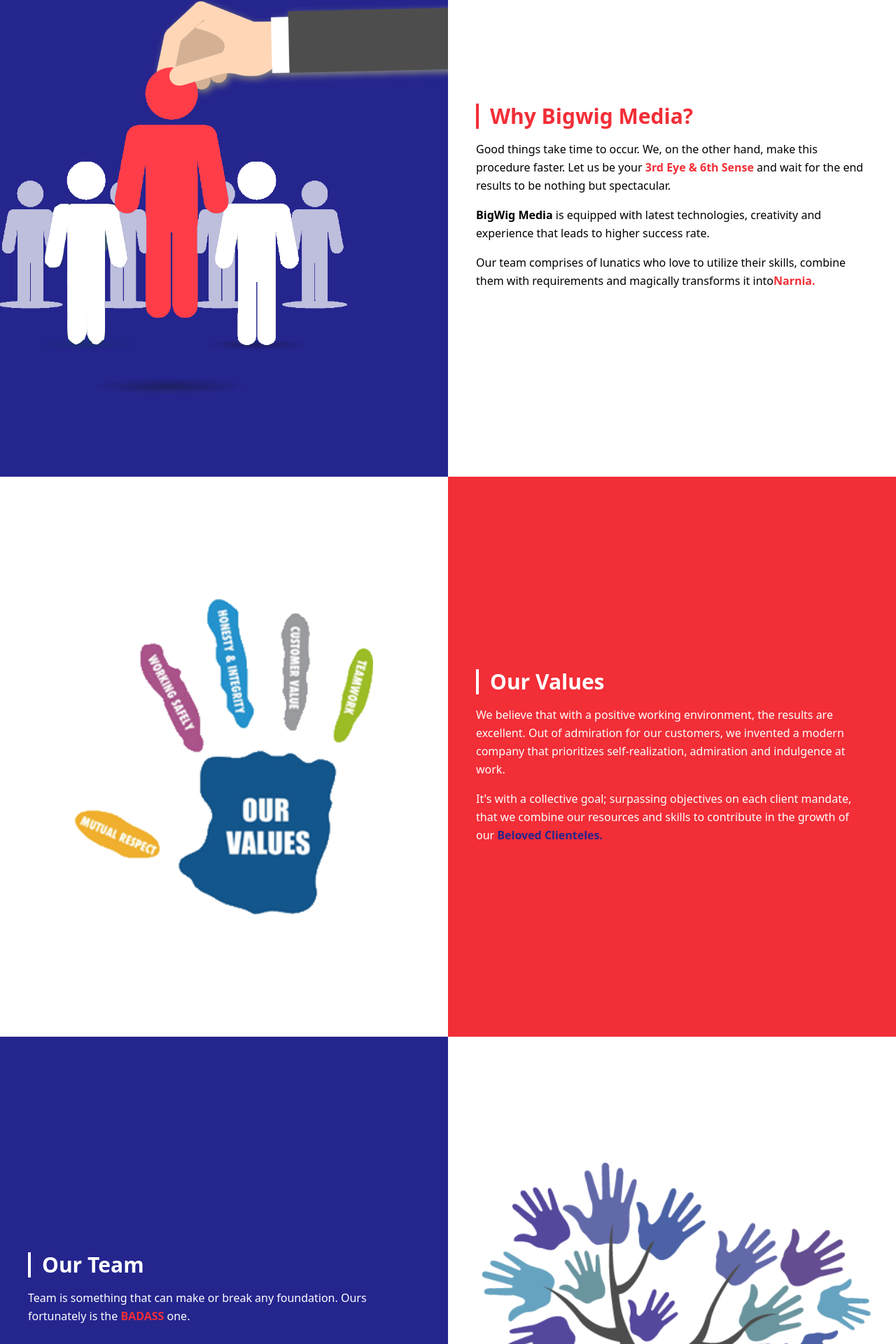
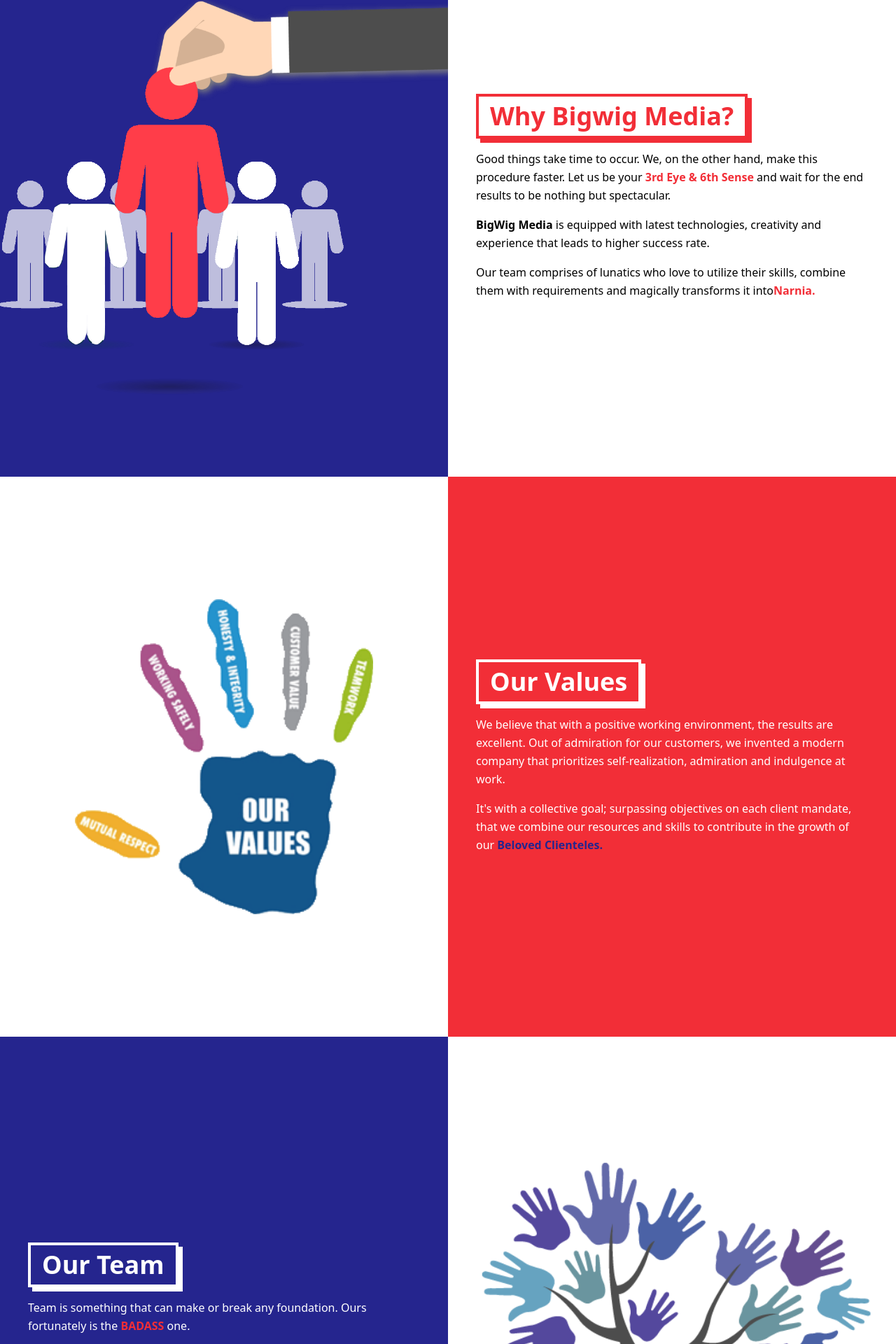
Before and after one commit to Chandan2812/Bigwig, a React (Vite) app: page /Y-Bigwig in a window 1280 px wide. Shown: the part 198-2118 px from the top of the page at 70% size. Built offline with nearby package versions, Linux system fonts and the light colour scheme.

Commit message:
updated titles style all pages

```diff
--- a/src/components/Agency.tsx
+++ b/src/components/Agency.tsx
@@ -50,10 +50,13 @@
             <img src={mission} alt="Mission Icon" className="w-40 md:w-2/3" />
           </div>
           <div className="w-full md:w-2/3">
-            <h2 className="text-[#e43038] text-4xl md:text-5xl font-bold border-2 border-[#e43038] inline-block px-4 py-2 mb-4 text-center md:text-left">
-              Mission
-            </h2>
-            <p className="mb-3 text-lg text-justify md:text-left">
+            <div className="relative w-fit group">
+              <h2 className="text-3xl md:text-4xl text-[#F22E37] font-bold border-4 border-[#F22E37] px-4 py-2 bg-white relative z-10">
+                Mission
+              </h2>
+              <div className="absolute inset-0 translate-x-1.5 translate-y-1.5 bg-[#F22E37] z-0 transition-all duration-300 group-hover:translate-x-0 group-hover:translate-y-0 group-hover:opacity-0"></div>
+            </div>
+            <p className="mb-3 text-lg text-justify md:text-left mt-6">
               Your portion of mind plus our psyche will have their own
               <span className="font-semibold"> PARTY</span>.
             </p>
--- a/src/components/HelpSection.tsx
+++ b/src/components/HelpSection.tsx
@@ -134,11 +134,16 @@
 
       <section className="w-full md:w-5/6 mx-auto p-6 font-sans">
         {/* Header */}
-        <div className="border-4 border-red-500 inline-block px-4 py-2 mb-8">
-          <span className="text-blue-700 font-bold text-2xl">HELP!</span>{" "}
-          <span className="text-red-600 text-2xl font-semibold">
-            MY THING IS NONE OF THE ABOVE
-          </span>
+        <div className=" inline-block px-4 py-2 mb-8">
+          <div className="relative w-fit group">
+            <h2 className="text-3xl md:text-4xl text-[#F22E37] font-bold border-4 border-[#F22E37] px-4 py-2 bg-white relative z-10">
+              <span className="text-blue-700 font-bold text-2xl">HELP!</span>{" "}
+              <span className="text-red-600 text-2xl font-semibold">
+                MY THING IS NONE OF THE ABOVE
+              </span>
+            </h2>
+            <div className="absolute inset-0 translate-x-1.5 translate-y-1.5 bg-[#F22E37] z-0 transition-all duration-300 group-hover:translate-x-0 group-hover:translate-y-0 group-hover:opacity-0"></div>
+          </div>
         </div>
 
         {/* Services List */}
--- a/src/components/Madness.tsx
+++ b/src/components/Madness.tsx
@@ -95,7 +95,7 @@
                   isImageRight ? "order-1" : "order-2"
                 }`}
               >
-                <h3 className="text-3xl md:text-5xl font-bold border-l-4 pl-3 border-current">
+                <h3 className="text-3xl md:text-4xl font-bold ">
                   {step.title}
                 </h3>
                 <p className="text-base md:text-lg leading-relaxed">
--- a/src/components/Strategy.tsx
+++ b/src/components/Strategy.tsx
@@ -1,5 +1,5 @@
 import { Link } from "react-router-dom";
-import strategy from "../assets/a17_s_discovery.jpg";
+
 import CallToActionSection from "./Footer";
 import Navbar from "./nav";
 
@@ -10,13 +10,16 @@
 
       {/* Section 1: Title on Left */}
       <section className="w-full">
-        <img src={strategy} alt="" className="w-full md:h-[90vh]" />
         <div className="w-full md:w-5/6 mx-auto flex flex-col md:flex-row">
           {/* Text Section */}
           <div className="w-full flex flex-col justify-center md:py-32 px-4 py-10">
-            <h2 className="text-3xl md:text-4xl text-[#F22E37] font-bold md:border-l-4 border-[#F22E37] pl-4 text-center md:text-left">
-              Discovery Process
-            </h2>
+            <div className="relative w-fit group">
+              <h2 className="text-3xl md:text-4xl text-[#F22E37] font-bold border-4 border-[#F22E37] px-4 py-2 bg-white relative z-10">
+                Discovery Process
+              </h2>
+              <div className="absolute inset-0 translate-x-1.5 translate-y-1.5 bg-[#F22E37] z-0 transition-all duration-300 group-hover:translate-x-0 group-hover:translate-y-0 group-hover:opacity-0"></div>
+            </div>
+
             <p className="text-base leading-relaxed mt-8 text-justify md:text-left">
               Firstly, we enquire your mindset. It is important for us to know
               what you think so that we work our magic accordingly. Then comes a
@@ -97,9 +100,12 @@
         <div className="w-full md:w-5/6 mx-auto flex flex-col md:flex-row">
           {/* Text Section */}
           <div className="w-full flex flex-col justify-center md:py-32 px-4 py-10">
-            <h2 className="text-3xl md:text-4xl text-[#F22E37] font-bold md:border-l-4 border-[#F22E37] pl-4">
-              Discovery Presentation
-            </h2>
+            <div className="relative w-fit group">
+              <h2 className="text-3xl md:text-4xl text-[#F22E37] font-bold border-4 border-[#F22E37] px-4 py-2 bg-white relative z-10">
+                Discovery Presentation
+              </h2>
+              <div className="absolute inset-0 translate-x-1.5 translate-y-1.5 bg-[#F22E37] z-0 transition-all duration-300 group-hover:translate-x-0 group-hover:translate-y-0 group-hover:opacity-0"></div>
+            </div>
             <p className="text-base leading-relaxed mt-8 text-justify md:text-left">
               At the end of the discovery phase we will document all the
               findings, visuals, budgets and key recommendations for the
--- a/src/components/YBigwigSection.tsx
+++ b/src/components/YBigwigSection.tsx
@@ -20,9 +20,12 @@
 
         {/* Text Section */}
         <div className="w-full md:w-1/2 bg-[#25258E] md:bg-white flex flex-col justify-center p-10 text-white md:text-black">
-          <h2 className="text-2xl md:text-3xl font-bold border-l-4 border-[#F22E37] pl-4 text-[#F22E37]">
+          <div className="relative w-fit group">
+            <h2 className="text-3xl md:text-4xl text-[#F22E37] font-bold border-4 border-[#F22E37] px-4 py-2 bg-white relative z-10">
               Why Bigwig Media?
             </h2>
+            <div className="absolute inset-0 translate-x-1.5 translate-y-1.5 bg-[#F22E37] z-0 transition-all duration-300 group-hover:translate-x-0 group-hover:translate-y-0 group-hover:opacity-0"></div>
+          </div>
           <p className=" text-base leading-relaxed whitespace-pre-line mt-4">
             Good things take time to occur. We, on the other hand, make this
             procedure faster. Let us be your{" "}
@@ -51,9 +54,12 @@
 
         {/* Text Section */}
         <div className="w-full md:w-1/2 bg-[#F22E37] text-white flex flex-col justify-center p-10">
-          <h2 className="text-2xl md:text-3xl font-bold border-l-4 border-white pl-4">
+          <div className="relative w-fit group">
+            <h2 className="text-3xl md:text-4xl text-white font-bold border-4 border-white px-4 py-2 bg-[#F22E37] relative z-10">
               Our Values
             </h2>
+            <div className="absolute inset-0 translate-x-1.5 translate-y-1.5 bg-white z-0 transition-all duration-300 group-hover:translate-x-0 group-hover:translate-y-0 group-hover:opacity-0"></div>
+          </div>
           <p className="text-base leading-relaxed whitespace-pre-line mt-4">
             We believe that with a positive working environment, the results are
             excellent. Out of admiration for our customers, we invented a modern
@@ -73,9 +79,12 @@
       <div className="w-full md:min-h-screen flex flex-col md:flex-row">
         {/* Text Section */}
         <div className="w-full md:w-1/2 bg-[#25258E] text-white flex flex-col justify-center p-10">
-          <h2 className="text-2xl md:text-3xl font-bold border-l-4 border-white pl-4">
+          <div className="relative w-fit group">
+            <h2 className="text-3xl md:text-4xl text-white font-bold border-4 border-white px-4 py-2 bg-[#25258E] relative z-10">
               Our Team
             </h2>
+            <div className="absolute inset-0 translate-x-1.5 translate-y-1.5 bg-white z-0 transition-all duration-300 group-hover:translate-x-0 group-hover:translate-y-0 group-hover:opacity-0"></div>
+          </div>
           <p className="text-base leading-relaxed whitespace-pre-line mt-4">
             Team is something that can make or break any foundation. Ours
             fortunately is the{" "}
```
Lines whose indentation alone changed are shown as unchanged.
